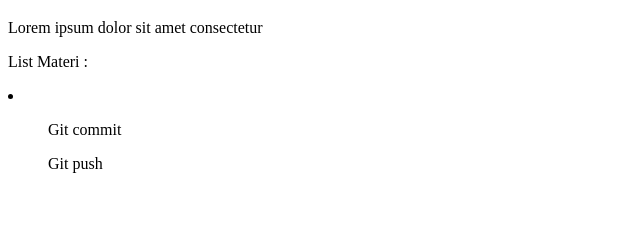
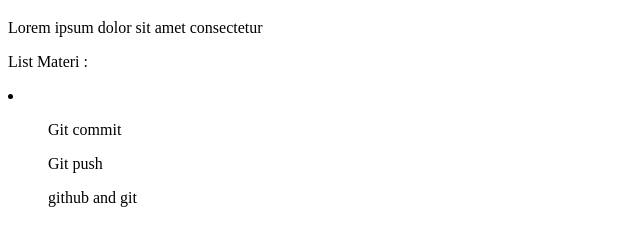
Before and after one commit to arraa/belajar-git, a plain HTML site: page index.html in a window 1280 px wide. Shown: the part 61-306 px from the top of the page, without its empty margins (0-640 px from the left). Drawn offline with Linux system fonts and the light colour scheme.

Commit message:
add materi git and github in list

```diff
--- a/index.html
+++ b/index.html
@@ -14,6 +14,7 @@
     <li>
         <ul>Git commit</ul>
         <ul>Git push</ul>
+        <ul>github and git</ul>
     </li>
 </body>
 </html>
```
